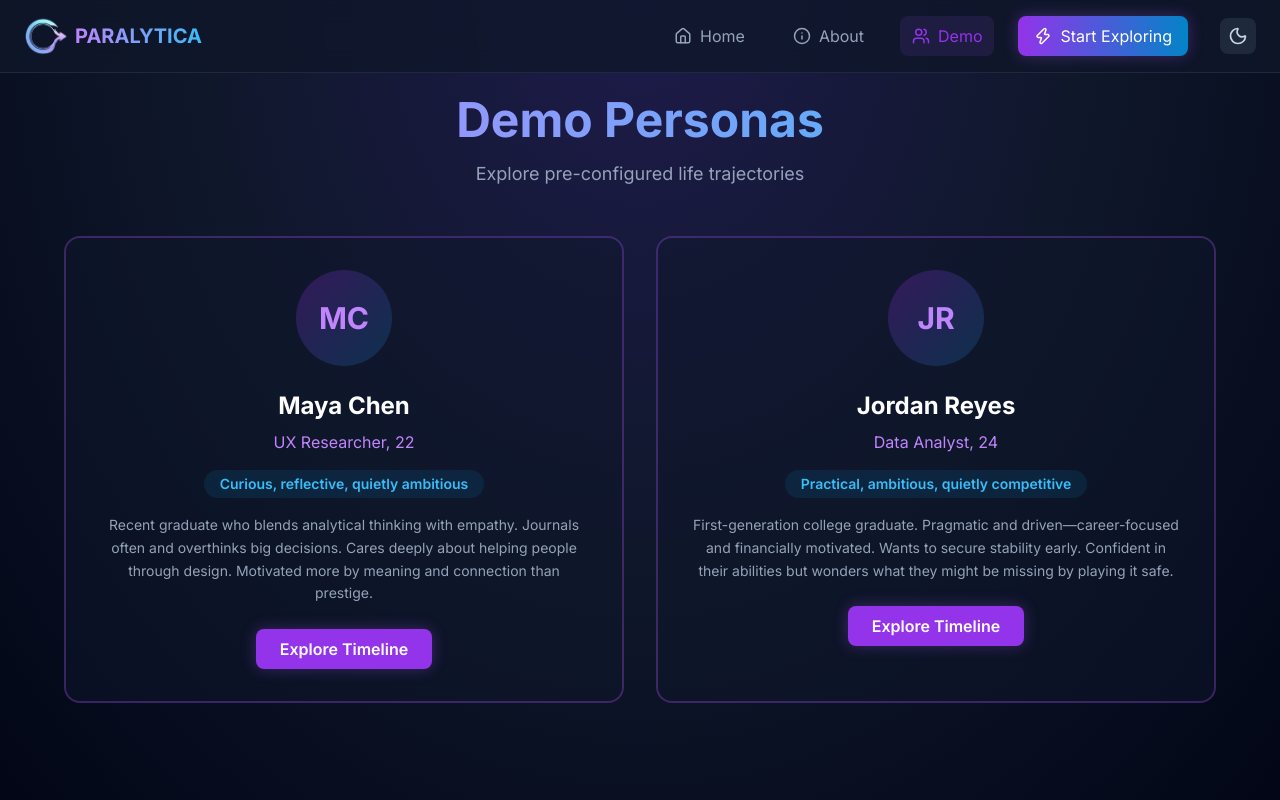
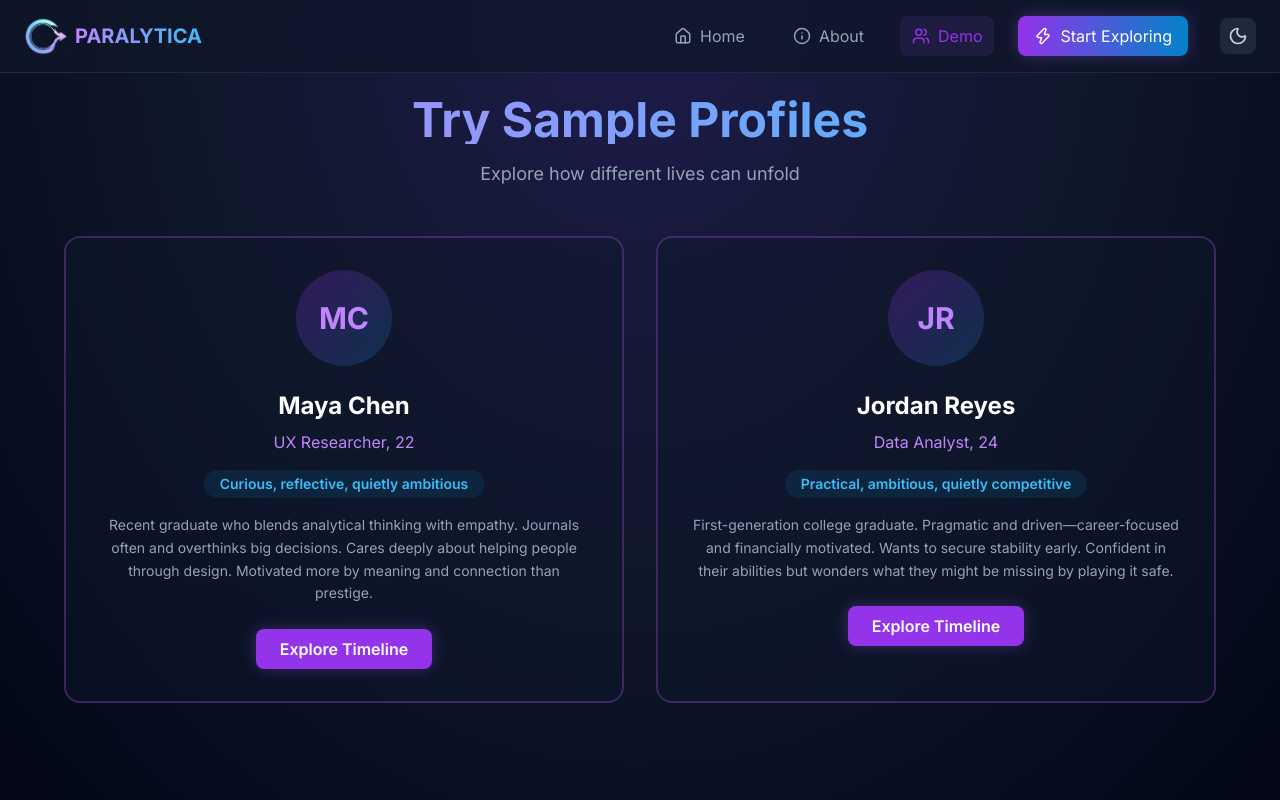
Before and after one commit to VinnyT456/Paralytica, a React (Vite) app: page /demo in a window 1280 px wide. Built offline with nearby package versions, Linux system fonts and the light colour scheme.

Commit message:
changed the text on the home and demo page

```diff
--- a/src/pages/Demo.jsx
+++ b/src/pages/Demo.jsx
@@ -45,10 +45,10 @@ function Demo({ bgTheme }) {
         {/* Header */}
         <div className="text-center mb-12">
           <h1 className={`text-5xl font-bold mb-4 bg-gradient-to-r from-purple-400 to-sky-400 bg-clip-text text-transparent`}>
-            Demo Personas
+            Try Sample Profiles
           </h1>
           <p className={`text-lg ${isLight ? 'text-slate-600' : 'text-slate-400'}`}>
-            Explore pre-configured life trajectories
+            Explore how different lives can unfold
           </p>
         </div>
 
--- a/src/pages/Home.jsx
+++ b/src/pages/Home.jsx
@@ -106,7 +106,7 @@ function Home({ bgTheme }) {
             <ArrowRight className="group-hover:translate-x-2 transition-transform" size={36} />
           </button>
           <p className={`mt-6 text-base ${isLight ? 'text-slate-500' : 'text-slate-500'}`}>
-            Discover where your choices could lead.
+            Discover where your choices could lead
           </p>
         </div>
       </div>
```
